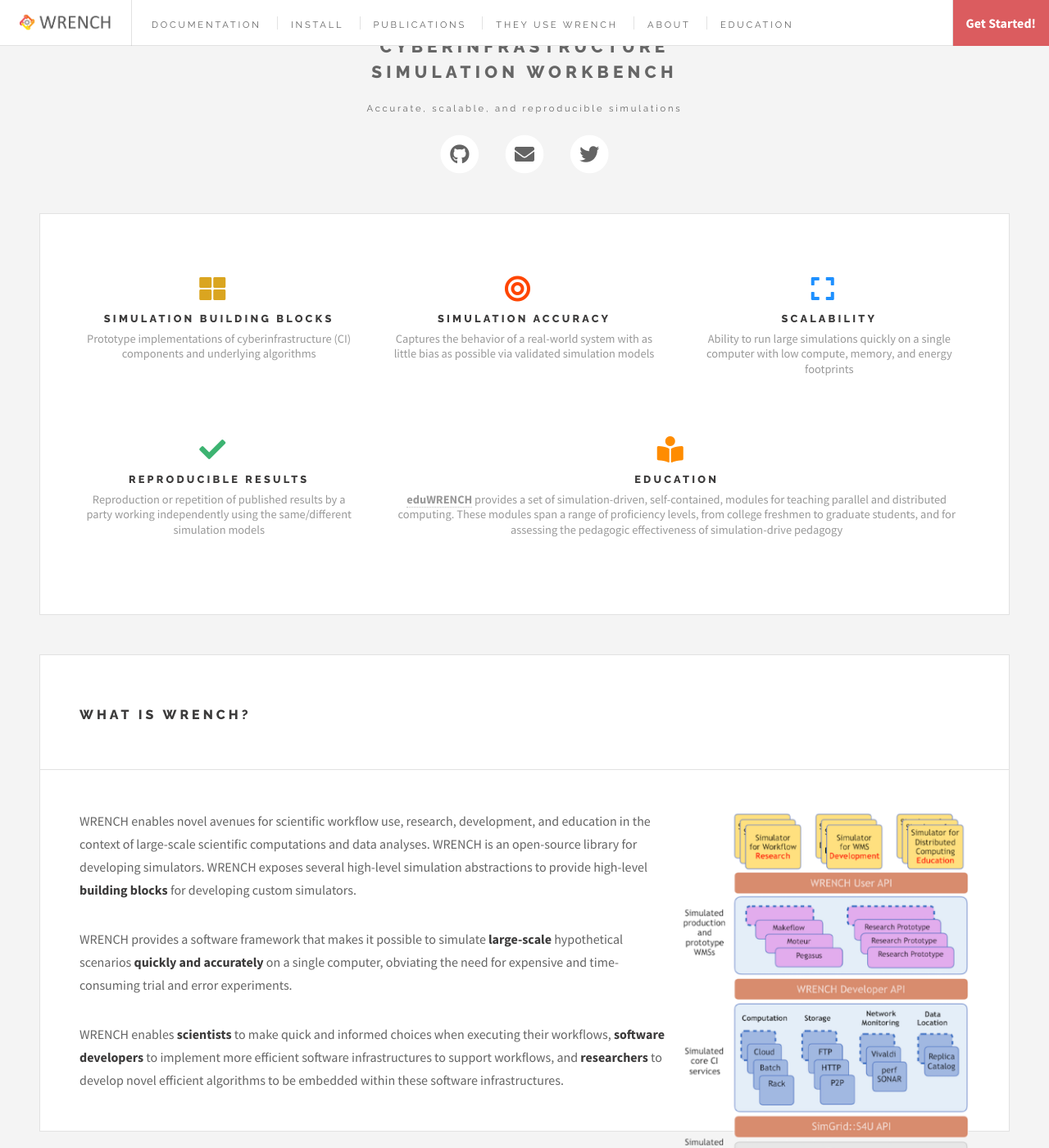
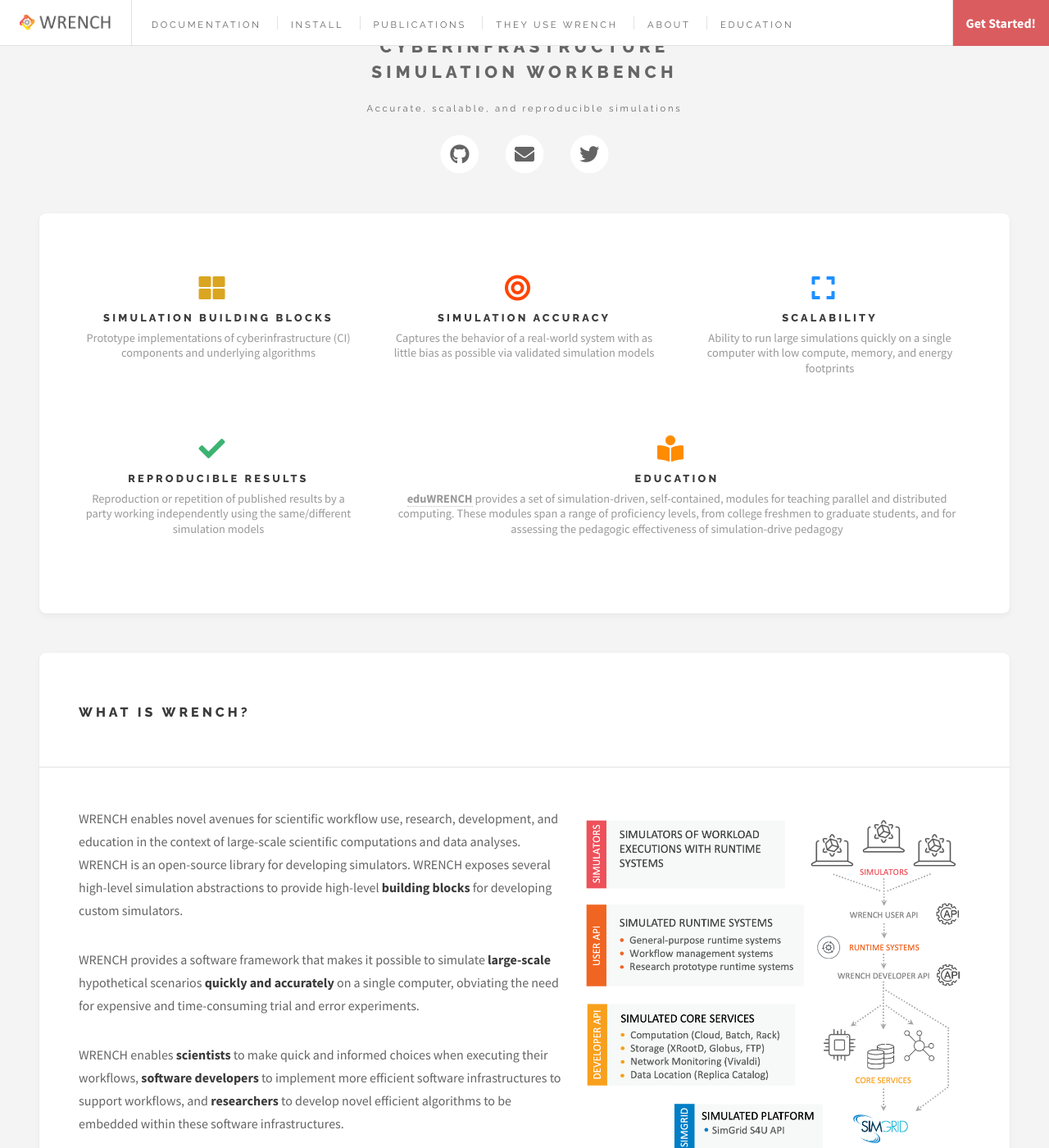
Before and after one commit to wrench-project/wrench-project.github.io, a Jekyll site: the page built from index.html, in a window 1280 px wide and 1400 px high, scrolled down 330 px. Shown: the whole window at 82% size. Built offline with Jekyll 4.4.1, drawn with Linux system fonts in a browser that asks for light colours; the list of posts is cut into pages by our own code; comment, search, counter and statistics services are not loaded.

Commit message:
updating architecture figure

```diff
--- a/assets/css/main.css
+++ b/assets/css/main.css
@@ -2647,8 +2647,10 @@
     -ms-flex-direction: column-reverse;
     flex-direction: column;
     background: #ffffff;
-    border: solid 1px rgba(160, 160, 160, 0.3);
+    /* border: solid 1px rgba(160, 160, 160, 0.3); */
     margin: 0 0 2em 0;
+    border-radius: 0.5em;
+    box-shadow: 0px 4px 8px rgba(0, 0, 0, 0.04), 0px 0px 2px rgba(0, 0, 0, 0.06), 0px 0px 1px rgba(0, 0, 0, 0.04);
 }
 
 .mini-post .image {
@@ -2749,9 +2751,11 @@
 .post {
     padding: 3em 3em 1em 3em;
     background: #ffffff;
-    border: solid 1px rgba(160, 160, 160, 0.3);
+    /* border: solid 1px rgba(160, 160, 160, 0.3); */
     margin: 0 0 3em 0;
     position: relative;
+    border-radius: 0.5em;
+    box-shadow: 0px 4px 8px rgba(0, 0, 0, 0.04), 0px 0px 2px rgba(0, 0, 0, 0.06), 0px 0px 1px rgba(0, 0, 0, 0.04);
 }
 
 .post > header {
--- a/index.html
+++ b/index.html
@@ -70,7 +70,7 @@
             </div>
         </header>
         <img src="/images/wrench-architecture.png" alt="WRENCH architecture"
-             style="max-width: 22em; float: right; margin-left: 1em"/>
+             style="max-width: 30em; float: right; margin-left: 1em"/>
         <p>
             WRENCH enables novel avenues for scientific workflow use, research, development, and education in the
             context of large-scale scientific computations and data analyses. WRENCH is an open-source library for
```
Also changed, not shown: images/wrench-architecture.png.
